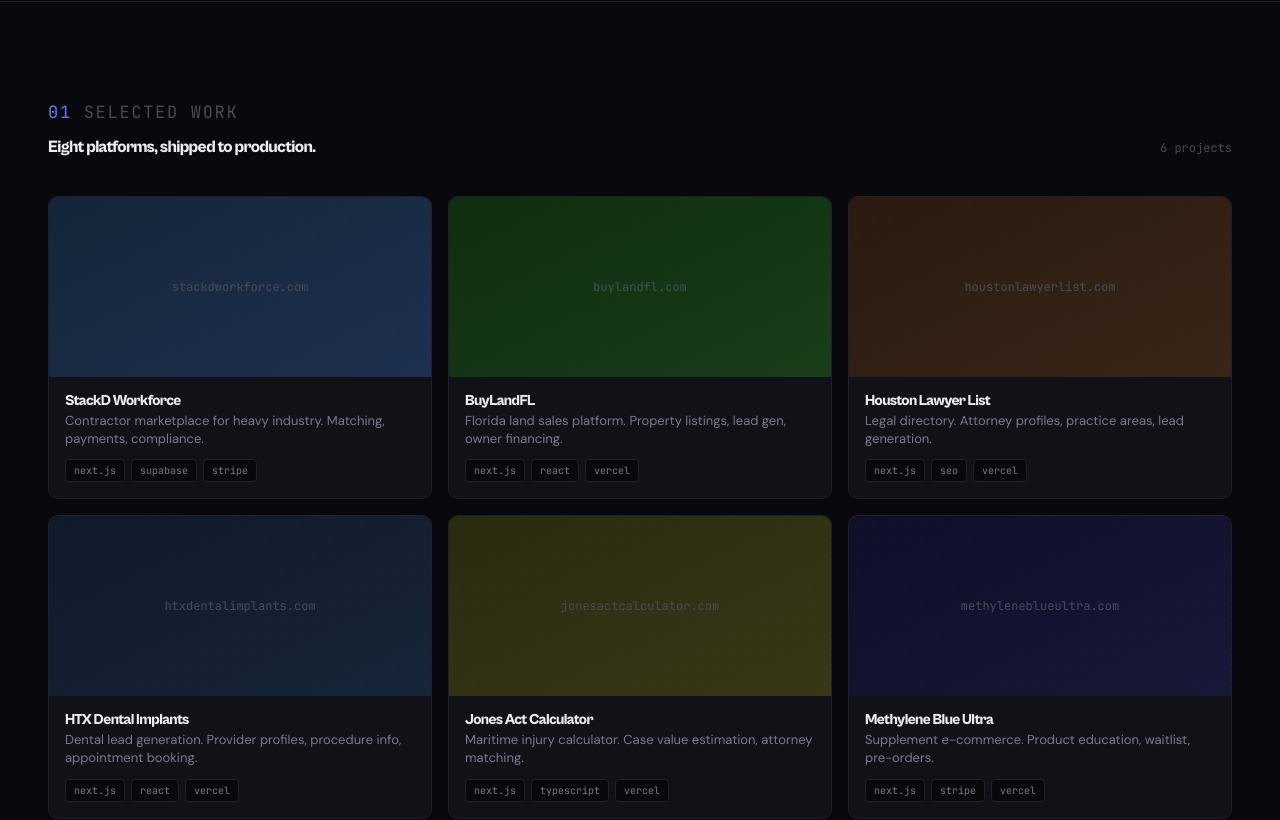
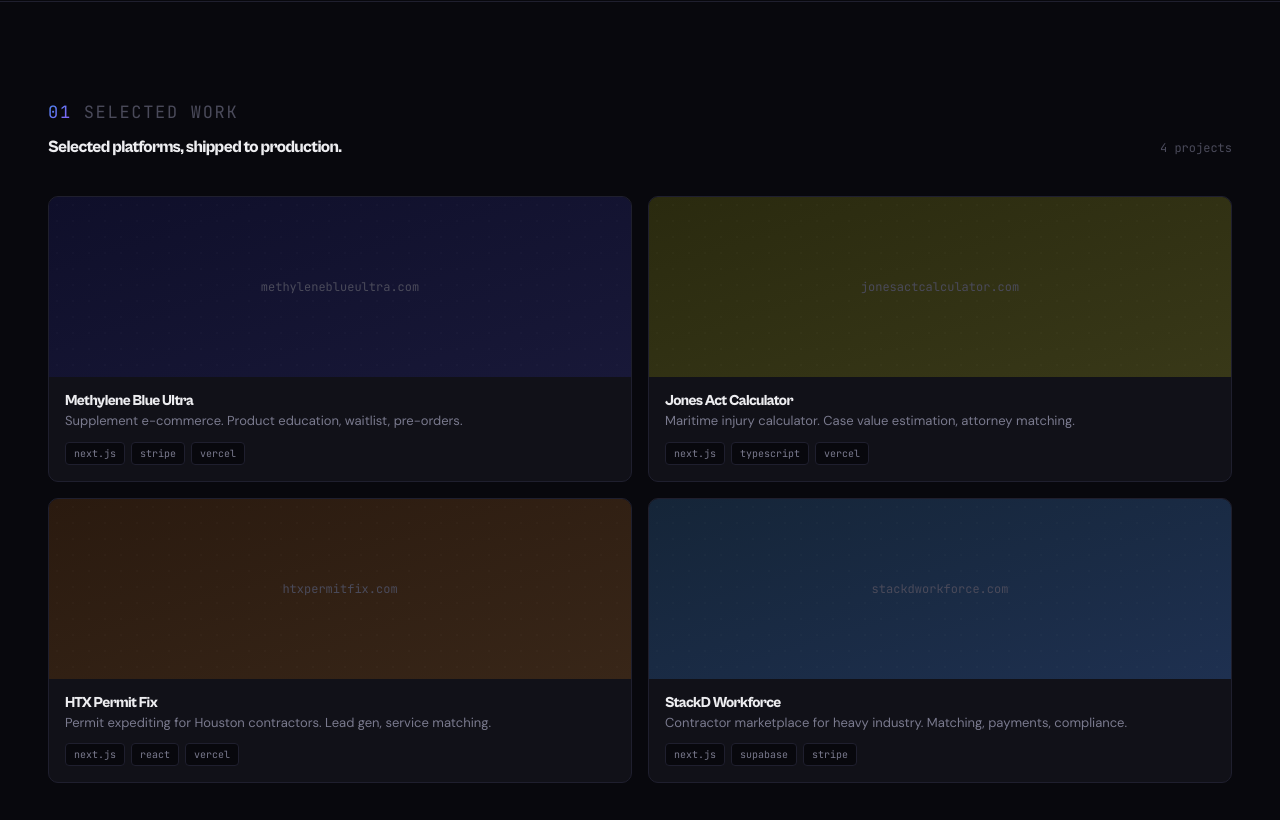
Before and after one commit to abouchard11/midnightdev, a Next.js app: page / in a window 1280 px wide. Shown: the part 760-1580 px from the top of the page. Built offline with nearby package versions, Linux system fonts and the light colour scheme.

Commit message:
curate portfolio grid to top 4 projects
MBUltra (#1), JonesAct (#2), PermitFix (#3), StackD (#4).
Removed BuyLandFL, HoustonLawyerList, HTXDentalImplants from grid.
Clean 2x2 layout.

Co-Authored-By: Claude Opus 4.6 (1M context) <noreply@anthropic.com>

```diff
--- a/src/app/page.tsx
+++ b/src/app/page.tsx
@@ -5,36 +5,12 @@ import { Footer } from "@/components/footer";
 
 const projects = [
   {
-    name: "StackD Workforce",
-    url: "stackdworkforce.com",
+    name: "Methylene Blue Ultra",
+    url: "methyleneblueultra.com",
     description:
-      "Contractor marketplace for heavy industry. Matching, payments, compliance.",
-    stack: ["next.js", "supabase", "stripe"],
-    gradient: "from-[#152538] to-[#1E3050]",
-  },
-  {
-    name: "BuyLandFL",
-    url: "buylandfl.com",
-    description:
-      "Florida land sales platform. Property listings, lead gen, owner financing.",
-    stack: ["next.js", "react", "vercel"],
-    gradient: "from-[#0F2E0F] to-[#1A3D1A]",
-  },
-  {
-    name: "Houston Lawyer List",
-    url: "houstonlawyerlist.com",
-    description:
-      "Legal directory. Attorney profiles, practice areas, lead generation.",
-    stack: ["next.js", "seo", "vercel"],
-    gradient: "from-[#2A1A0F] to-[#382618]",
-  },
-  {
-    name: "HTX Dental Implants",
-    url: "htxdentalimplants.com",
-    description:
-      "Dental lead generation. Provider profiles, procedure info, appointment booking.",
-    stack: ["next.js", "react", "vercel"],
-    gradient: "from-[#0F1A2A] to-[#182538]",
+      "Supplement e-commerce. Product education, waitlist, pre-orders.",
+    stack: ["next.js", "stripe", "vercel"],
+    gradient: "from-[#0F0F2A] to-[#181838]",
   },
   {
     name: "Jones Act Calculator",
@@ -45,12 +21,20 @@ const projects = [
     gradient: "from-[#2A2A0F] to-[#383818]",
   },
   {
-    name: "Methylene Blue Ultra",
-    url: "methyleneblueultra.com",
+    name: "HTX Permit Fix",
+    url: "htxpermitfix.com",
     description:
-      "Supplement e-commerce. Product education, waitlist, pre-orders.",
-    stack: ["next.js", "stripe", "vercel"],
-    gradient: "from-[#0F0F2A] to-[#181838]",
+      "Permit expediting for Houston contractors. Lead gen, service matching.",
+    stack: ["next.js", "react", "vercel"],
+    gradient: "from-[#2A1A0F] to-[#382618]",
+  },
+  {
+    name: "StackD Workforce",
+    url: "stackdworkforce.com",
+    description:
+      "Contractor marketplace for heavy industry. Matching, payments, compliance.",
+    stack: ["next.js", "supabase", "stripe"],
+    gradient: "from-[#152538] to-[#1E3050]",
   },
 ];
 
@@ -130,14 +114,14 @@ export default function Home() {
             </p>
             <div className="mb-10 flex items-baseline justify-between">
               <h2 className="font-display text-[var(--fs-h2)] font-bold tracking-[-0.03em]">
-                Eight platforms, shipped to production.
+                Selected platforms, shipped to production.
               </h2>
               <span className="hidden font-mono text-xs text-[var(--text-dim)] md:inline">
                 {projects.length} projects
               </span>
             </div>
 
-            <div className="grid gap-4 sm:grid-cols-2 lg:grid-cols-3">
+            <div className="grid gap-4 sm:grid-cols-2">
               {projects.map((project) => (
                 <a
                   key={project.url}
```
